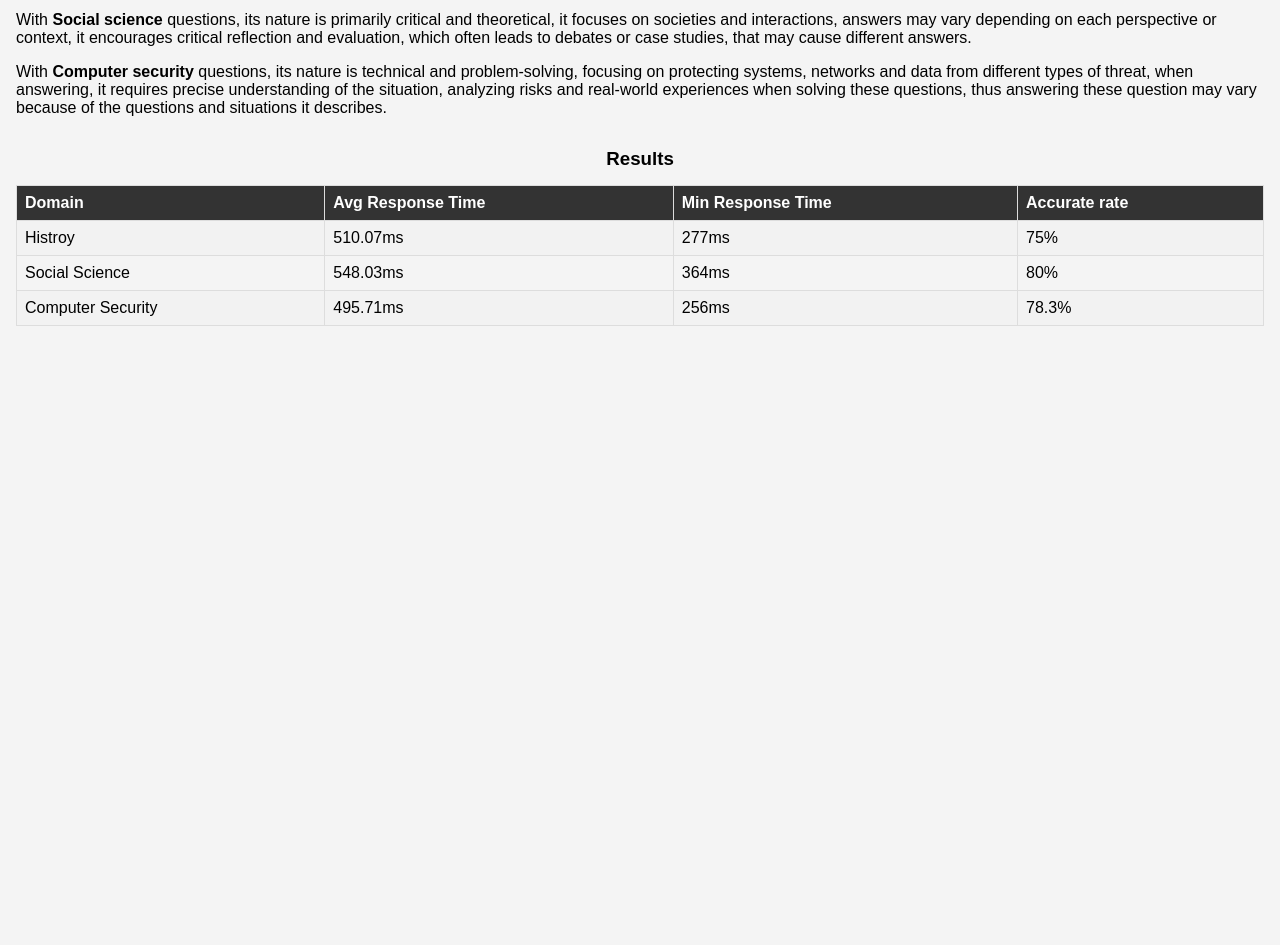
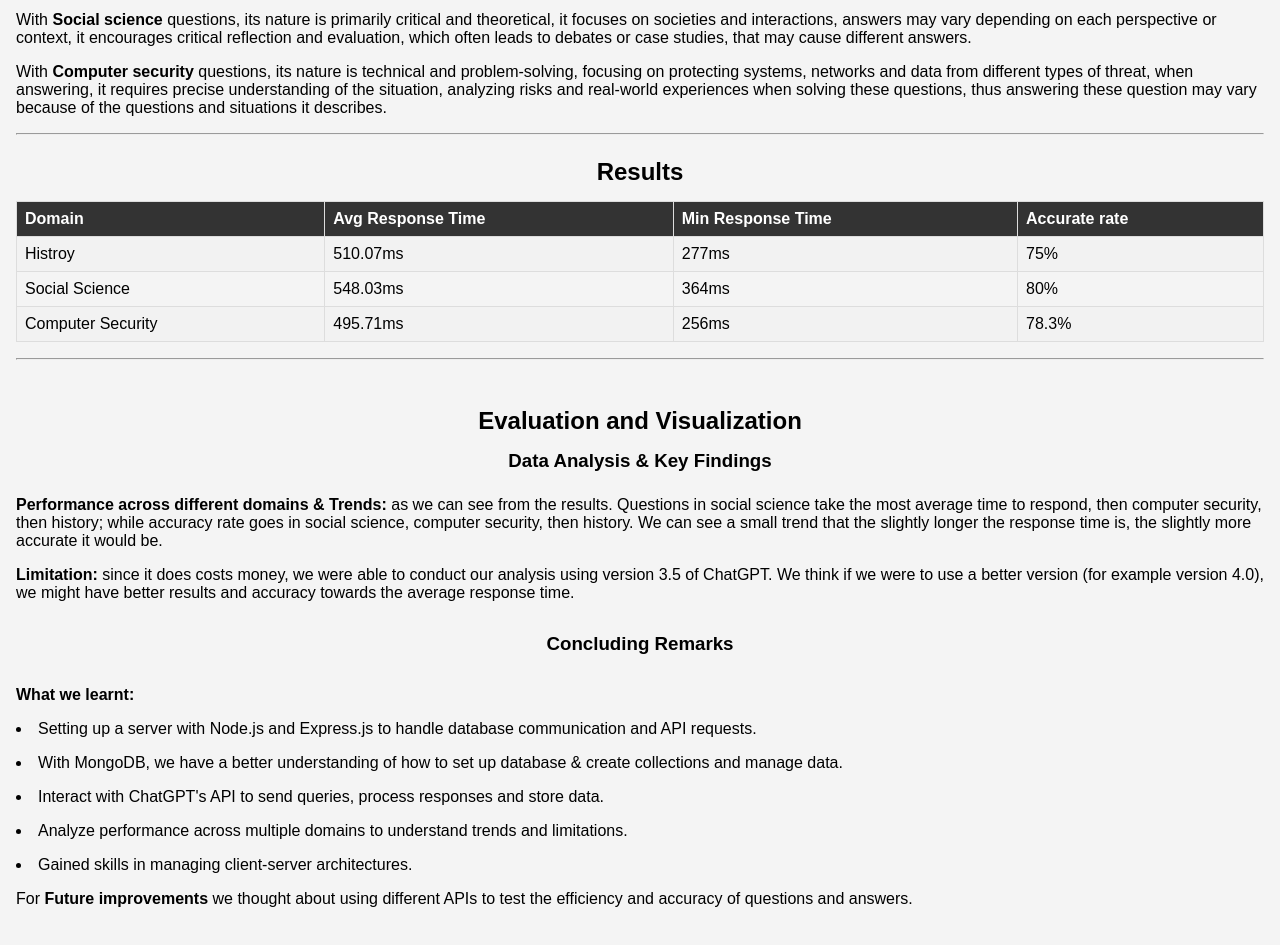
Before and after one commit to JinxiaoZhou/ITEC4020-ChatGPT-Efficience, a plain HTML site: page Index.html in a window 1280 px wide. Shown: the part 980-1925 px from the top of the page. Before the commit the page ends 1362 px from the top, so only its background shows below. Drawn offline with Linux system fonts and the light colour scheme.

Commit message:
Index.html
adding remarks

```diff
--- a/Index.html
+++ b/Index.html
@@ -71,8 +71,9 @@
           <li>With <b>Social science</b> questions, its nature is primarily critical and theoretical, it focuses on societies and interactions, answers may vary depending on each perspective or context, it encourages critical reflection and evaluation, which often leads to debates or case studies, that may cause different answers.</li>
           <li>With <b>Computer security</b> questions, its nature is technical and problem-solving, focusing on protecting systems, networks and data from different types of threat, when answering, it requires precise understanding of the situation, analyzing risks and real-world experiences when solving these questions, thus answering these question may vary because of the questions and situations it describes.</li>
         </li>
+        <hr>
         <li>
-          <h3 style="text-align: center; padding: 15px">Results</h3>
+          <h2 style="text-align: center; padding: 15px">Results</h2>
           <table>
             <tr>
               <th>Domain</th>
@@ -100,10 +101,29 @@
             </tr>
           </table>
       </ul>
+      <hr>
     </section>
-    <sect1ion id="Bottom">
-      <h1> </h1>
-    </sect1ion>
+    <section id="presentation">
+      <h2 style="text-align: center; padding: 15px">Evaluation and Visualization</h2>
+      <h3 style="text-align: center;">Data Analysis & Key Findings</h3>
+      <ul>
+        <li><b>Performance across different domains & Trends:</b> as we can see from the results. Questions in social science take the most average time to respond, then computer security, then history; while accuracy rate goes in social science, computer security, then history. We can see a small trend that the slightly longer the response time is, the slightly more accurate it would be.</li>
+        <li><b>Limitation:</b> since it does costs money, we were  able to conduct our analysis using version 3.5 of ChatGPT. We think if we were to use a better version (for example version 4.0), we might have better results and accuracy towards the average response time.</li>
+      </ul>
+      <h3 style="text-align: center; padding: 15px">Concluding Remarks</h3>
+      <ul>
+        <li><b>What we learnt:</b>
+      </ul>
+          <li>Setting up a server with Node.js and Express.js to handle database communication and API requests.</li>
+          <li>With MongoDB, we have a better understanding of how to set up database & create collections and manage data.</li>
+        </li>
+        <li>Interact with ChatGPT's API to send queries, process responses and store data.</li>
+        <li>Analyze performance across multiple domains to understand trends and limitations.</li>
+        <li>Gained skills in managing client-server architectures.</li>
+      <ul>
+        <li>For <b>Future improvements</b> we thought about using different APIs to test the efficiency and accuracy of questions and answers.</li>
+      </ul>
+    </section>
   </main>
   <footer>
     <p>Made by Zijing Wang, Michelle McManaman, Jinxiao Zhou</p>
```
